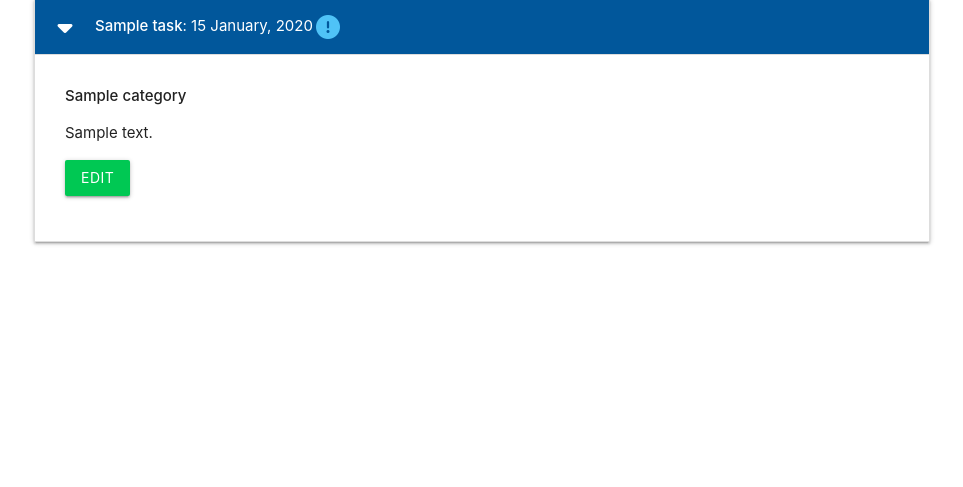
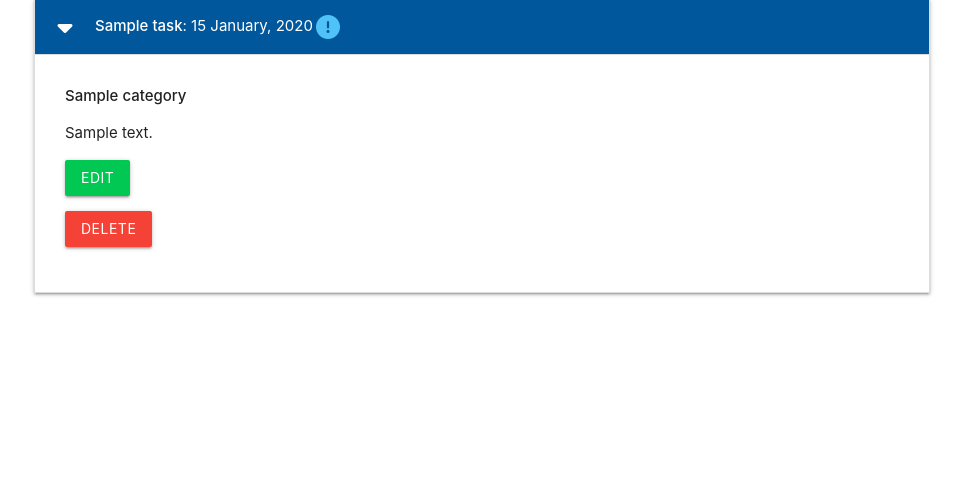
Before and after one commit to emilija-smitaite/Task-Manager-App, a Flask app: page / in a window 1280 px wide, after a click that opens the changed part. Shown: the part 234-721 px from the top of the page, without its empty margins (158-1121 px from the left). Run offline with Flask 2, Linux system fonts and the light colour scheme; tables that the repository leaves empty hold one stand-in row (values such as "Sample post"); some libraries are stand-ins or nearby versions.

Commit message:
Delete tasks functionality added

```diff
--- a/taskmanager/routes.py
+++ b/taskmanager/routes.py
@@ -67,3 +67,11 @@ def edit_task(task_id):
         task.category_id = request.form.get("category_id")
         db.session.commit()
     return render_template("edit_task.html", task=task, categories=categories)
+
+
+@app.route("/delete_task/<int:task_id>")
+def delete_task(task_id):
+    task = Task.query.get_or_404(task_id)
+    db.session.delete(task)
+    db.session.commit()
+    return redirect(url_for("home"))
--- a/taskmanager/templates/tasks.html
+++ b/taskmanager/templates/tasks.html
@@ -26,6 +26,7 @@
           <strong>{{ task.category }}</strong>
           <p>{{ task.task_description }}</p>
           <p><a href="{{ url_for('edit_task', task_id=task.id) }}" class="btn green accent-4">Edit</a></p>
+          <p><a href="{{ url_for('delete_task', task_id=task.id) }}" class="btn red">Delete</a></p>
       </span></div>
     </li>
     {% endfor %}
```
